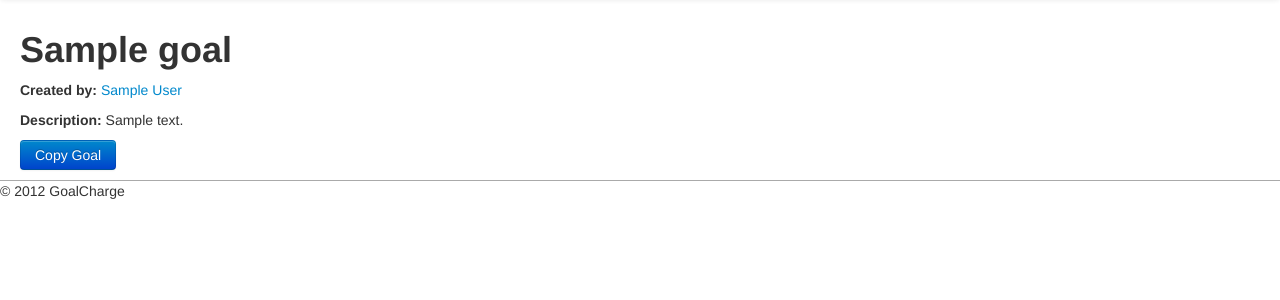
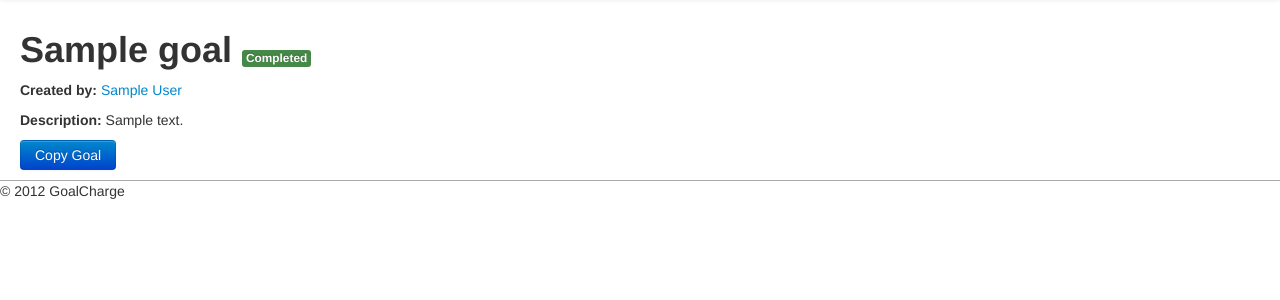
Before and after one commit to B0bby/GoalCharge, a Flask app: template GoalCharge/templates/goal/goal.html in a window 1280 px wide. Shown: the part 42-342 px from the top of the page. Run offline with Flask 2, Linux system fonts and the light colour scheme; the template is opened without the code that fills it: most values are stand-ins (such as "Sample title", 1, 10 or a date in 2020).

Commit message:
Show goal status publically

```diff
--- a/GoalCharge/templates/goal/goal.html
+++ b/GoalCharge/templates/goal/goal.html
@@ -1,7 +1,18 @@
 {% extends "base.html" %}
 
 {% block content %}
-  <h1>{{ goal.title }}</h1>
+  <h1>{{ goal.title }}
+    {% if goal.status == "completed" %}
+      <script type="text/javascript">
+        $("#success-label").tooltip();
+      </script>
+      <span id="success-label" class="label label-success" title="{{ goal.completed_at }}">Completed</span>
+    {% elif goal.status == "incomplete" %}
+      <span class="label label-warning">Incomplete</span>
+    {% elif goal.status == "not_started" %}
+      <span class="label label-important">Not Started</span>
+    {% endif %}
+  </h1>
   <p><strong>Created by:</strong> <a href="/user/{{ goal.user.id }}">{{ goal.user.display_name }}</a></p>
   <p><strong>Description:</strong> {{ goal.description }}</p>
   <p><a href="/goal/{{ goal.id }}/copy" class="btn btn-primary">Copy Goal</a></p>
```
